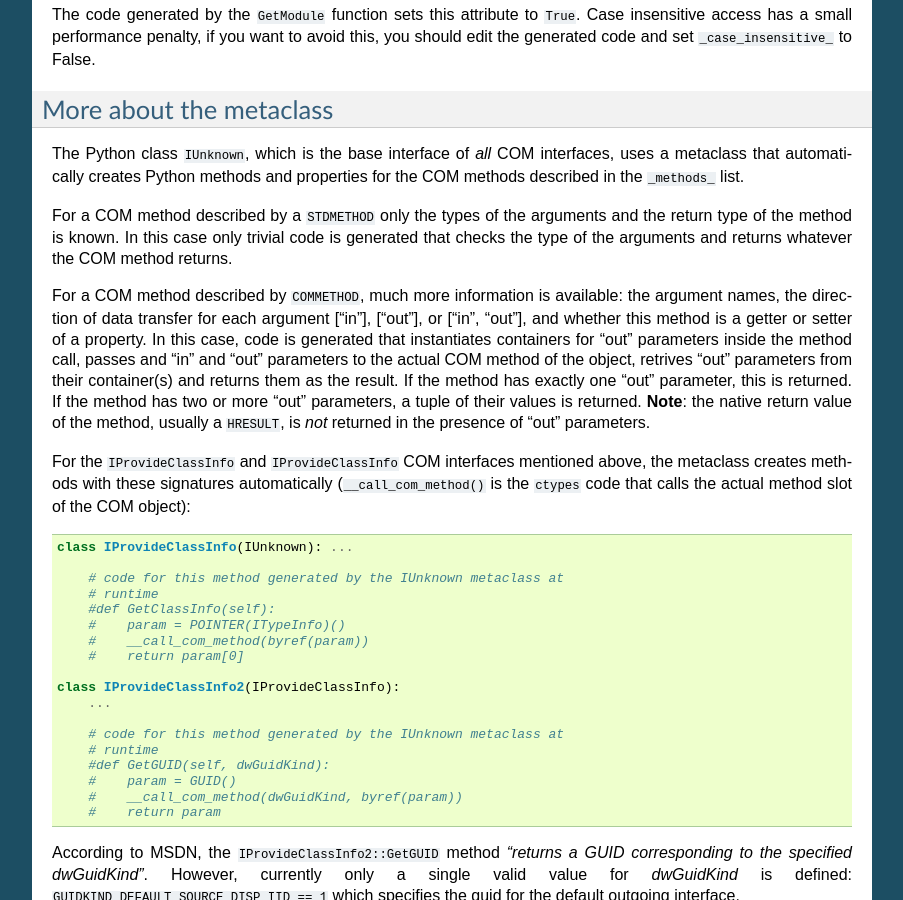
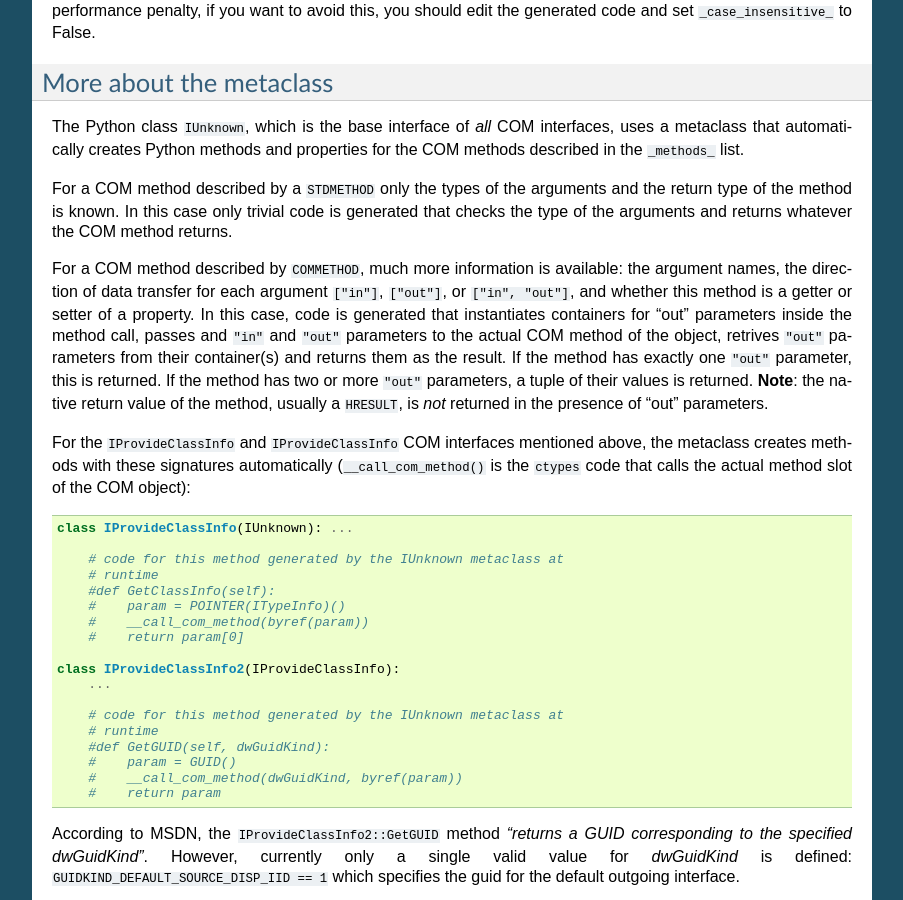
Before and after one commit to enthought/comtypes, a Sphinx documentation site: the page built from docs/source/com_interfaces.rst, in a window 1280 px wide and 900 px high, scrolled down 5098 px. Shown: the whole window, without its empty margins (198-1101 px from the left). Built offline with Sphinx 7.4.7, drawn with Linux system fonts in a browser that asks for light colours; some of the changed text lies outside the part shown.

```diff
--- a/docs/source/com_interfaces.rst
+++ b/docs/source/com_interfaces.rst
@@ -7,7 +7,7 @@ comtypes COM interfaces
 Overview
 ********
 
-To use or implement a COM interface in ``comtypes``, a Python class
+To use or implement a COM interface in |comtypes|, a Python class
 must be created. Normally, it is not necessary to write this class
 manually since ``comtypes.client.GetModule`` creates interfaces from
 type libraries automatically.  However, there may be cases where the
@@ -23,43 +23,44 @@ is not needed any more.
 
 It is possible to take the generated module, move it as a template
 into another location and customize the classes with hand written
-methods (this is how much of the interfaces in the comtypes package
+methods (this is how much of the interfaces in the |comtypes| package
 have been created).
 
-The COM interfaces in ``comtypes`` are abstract classes, they should
+The COM interfaces in |comtypes| are abstract classes, they should
 never be instantiated.
 
 
 Defining COM interfaces
 ***********************
 
-A COM interface in ``comtypes`` is defined by creating a class.  The
+A COM interface in |comtypes| is defined by creating a class.  The
 class must derive from ``comtypes.IUnknown`` or a subclass of
 ``IUnknown``.  The interface class must define the following class
 attributes:
 
- ``_iid_``
+    ``_iid_``
 
-   a ``comtypes.GUID`` instance containing the *interface identifier* of the interface
+        a ``comtypes.GUID`` instance containing the
+        *interface identifier* of the interface
 
- ``_idlflags_``
+    ``_idlflags_``
 
-   (optional) a sequence containing IDL flags for the interface
+        (optional) a sequence containing IDL flags for the interface
 
- ``_case_insensitive_``
+    ``_case_insensitive_``
 
-   (optional) If set to ``True``, this interface supports case
-   insensitive attribute access.
+        (optional) If set to ``True``, this interface supports case
+        insensitive attribute access.
 
- ``_methods_``
+    ``_methods_``
 
-   a sequence describing the methods of this interface.  COM methods
-   of the superclass must not be listed, they are inherited
-   automatically.
+        a sequence describing the methods of this interface.  COM
+        methods of the superclass must not be listed, they are
+        inherited automatically.
 
-   If one or more of the COM methods reference the interface class
-   itself, it is possible to assign the ``_methods_`` attribute
-   *after* the class statement like this::
+    If one or more of the COM methods reference the interface class
+    itself, it is possible to assign the ``_methods_`` attribute
+    *after* the class statement like this::
 
         class ISomeInterface(IUnknown):
             _iid_ = GUID(...)
@@ -153,7 +154,7 @@ This is the IDL definition, slightly simplified (from Microsofts
                 );
     }
 
-``comtypes`` interface classes:
+|comtypes| interface classes:
 
 ::
 
@@ -180,14 +181,14 @@ This is the IDL definition, slightly simplified (from Microsofts
 Using COM interfaces
 ********************
 
-As said above, comtypes interface classes are never instantiated, also
-they are never used directly.  Instead, one uses instances of
+As said above, |comtypes| interface classes are never instantiated,
+also they are never used directly.  Instead, one uses instances of
 ``POINTER(ISomeInterface)`` to call the methods on a COM object.
 
 The ``IUnknown`` COM interface has ``AddRef()``, ``Release()``, and
 ``QueryInterface()`` methods that you can call.  Since the COM internal
-reference count is handled automatically by comtypes, there is no need
-to call the first two methods.
+reference count is handled automatically by |comtypes|, there is no
+need to call the first two methods.
 
 ``QueryInterface()``, however, is the call that you need to ask a COM
 object for other COM interfaces.  Since IUnknown is the base class of
@@ -217,10 +218,10 @@ Implementing COM interfaces
 
 While the ``IUnknown`` metaclass creates Python methods that you can
 call in client code directly, you have to write code yourself if you
-want to **implement** a COM interface.  One important thing to keep in
-mind is that each COM method implementation with ``comtypes`` receives
-an additional special parameter per convention named ``this``, just
-after the ``self`` standard parameter.
+want to **implement** a COM interface.  One important thing to keep
+in mind is that each COM method implementation with |comtypes|
+receives an additional special parameter per convention named
+*this*, just after the *self* standard parameter.
 
 If you want to implement the ``IProvideClassInfo`` interface described
 above in a Python class you have to write an implementation of the
@@ -252,7 +253,7 @@ This method must accept the following arguments:
 
   1. the standard Python ``self`` parameter.
 
-  2. a special ``this`` parameter, that you can usually ignore.
+  2. a special *this* parameter, that you can usually ignore.
 
   3. All the parameters that are listed in the interface description.
 
@@ -274,10 +275,10 @@ So, to implement the ``GetClassInfo`` method of the
 	    # this method could also be named 'GetClassInfo'.
 	    .....
 
-The ``ppTI`` parameter in this case is an instance of
+The *ppTI* parameter in this case is an instance of
 ``POINTER(POINTER(ITypeInfo))`` which you have to fill out.  So, to
 write a method that actually returns a useful type info pointer for
-the object, you have to fill the contents of the ``ppTI`` pointer like
+the object, you have to fill the contents of the *ppTI* pointer like
 this::
 
         def IProvideClassInfo_GetClassInfo(self, this, ppTI):
@@ -306,14 +307,14 @@ of Visual Basic).  Type libraries generated from IDL files, however,
 do *not* always even preserve the case of identifiers; see for example
 http://support.microsoft.com/kb/220137.
 
-Python (and C/C++) are case sensitive languages, so ``comtypes`` is
+Python (and C/C++) are case sensitive languages, so |comtypes| is
 also case sensitive.  This means that you have to call
 ``obj.QueryInterface(...)``, it will not work to write
 ``obj.queryinterface(...)``.
 
 To work around the problems that you get when the case of identifiers
 in the type library (and in the generated Python module for this
-library) is not the same as in the IDL file, ``comtypes`` allows to
+library) is not the same as in the IDL file, |comtypes| allows to
 have case insensitive attribute access for methods and properties of
 COM interfaces.  This behaviour is enabled by setting the
 ``_case_insensitive_`` attribute of a Python COM interface to
@@ -341,16 +342,16 @@ and returns whatever the COM method returns.
 
 For a COM method described by ``COMMETHOD``, much more information is
 available: the argument names, the direction of data transfer for each
-argument ["in"], ["out"], or ["in", "out"], and whether this method is
-a getter or setter of a property.  In this case, code is generated
-that instantiates containers for "out" parameters inside the method
-call, passes and "in" and "out" parameters to the actual COM method of
-the object, retrives "out" parameters from their container(s) and
-returns them as the result.  If the method has exactly one "out"
-parameter, this is returned. If the method has two or more "out"
-parameters, a tuple of their values is returned.  **Note**: the native
-return value of the method, usually a ``HRESULT``, is *not* returned
-in the presence of "out" parameters.
+argument ``["in"]``, ``["out"]``, or ``["in", "out"]``, and whether
+this method is a getter or setter of a property.  In this case, code
+is generated that instantiates containers for "out" parameters inside
+the method call, passes and ``"in"`` and ``"out"`` parameters to the
+actual COM method of the object, retrives ``"out"`` parameters from
+their container(s) and returns them as the result.  If the method has
+exactly one ``"out"`` parameter, this is returned. If the method has
+two or more ``"out"`` parameters, a tuple of their values is returned.
+**Note**: the native return value of the method, usually a ``HRESULT``,
+is *not* returned in the presence of "out" parameters.
 
 For the ``IProvideClassInfo`` and ``IProvideClassInfo`` COM interfaces
 mentioned above, the metaclass creates methods with these signatures
```
Also changed, not shown: other parts of docs/source/com_interfaces.rst (+19 -16 lines).
